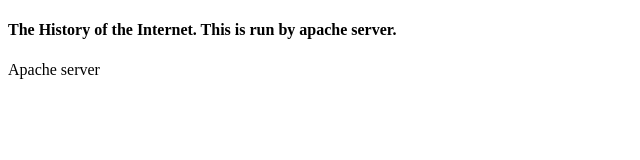
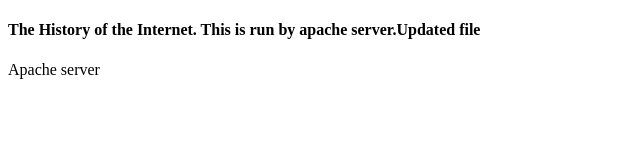
Before and after one commit to umang4321/Internet_History, a plain HTML site: page public_html/index.html in a window 1280 px wide. Shown: the whole page, without its empty margins (0-640 px from the left). Drawn offline with Linux system fonts and the light colour scheme.

Commit message:
Checking updated file

```diff
--- a/public_html/index.html
+++ b/public_html/index.html
@@ -5,7 +5,7 @@
     <title>History of the Internet</title>
 </head>
 <body>
-<h4>The History of the Internet. This is run by apache server.</h4>
+<h4>The History of the Internet. This is run by apache server.Updated file</h4>
 <p>Apache server</p>
 </body>
 </html>
```
